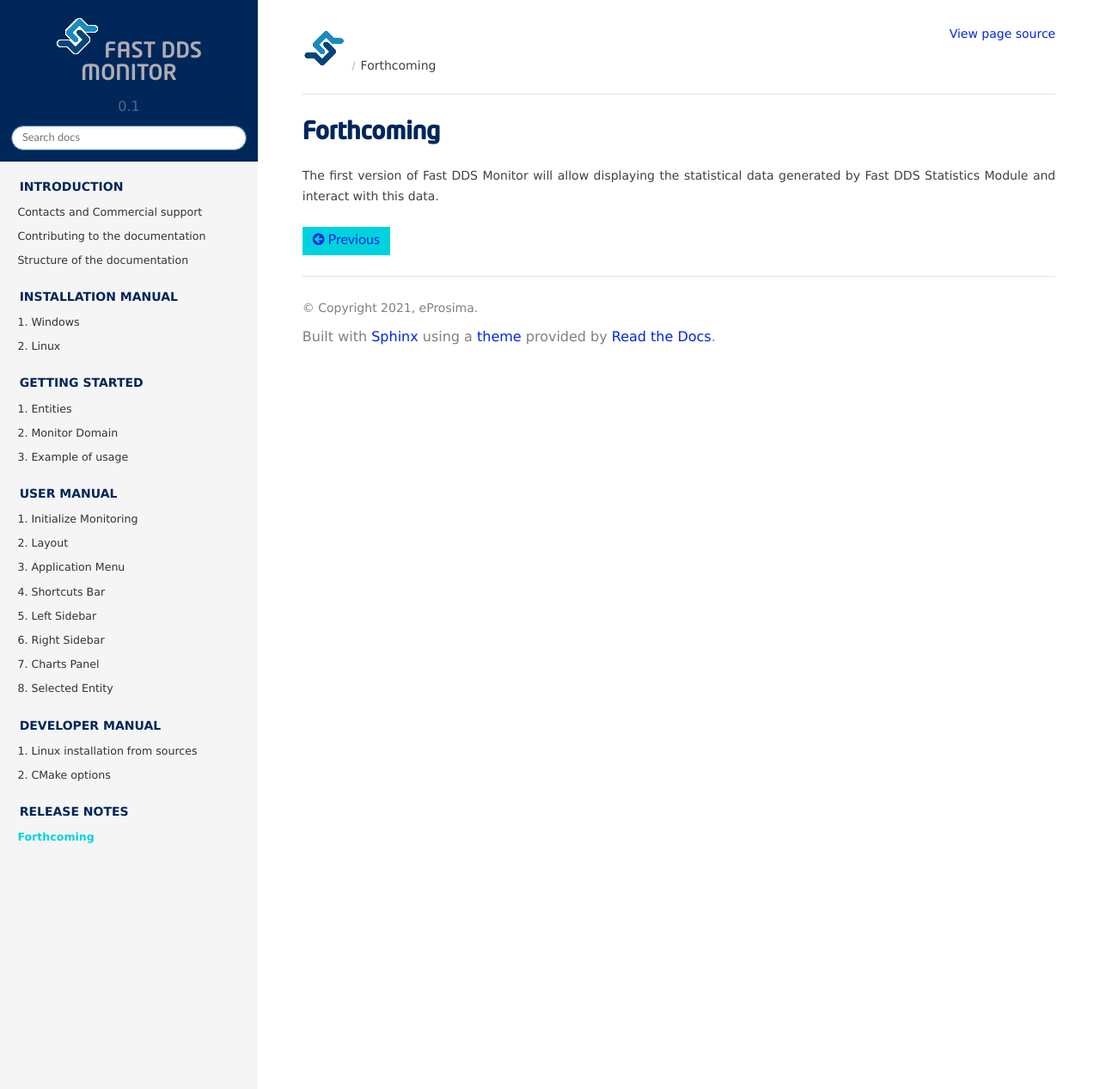
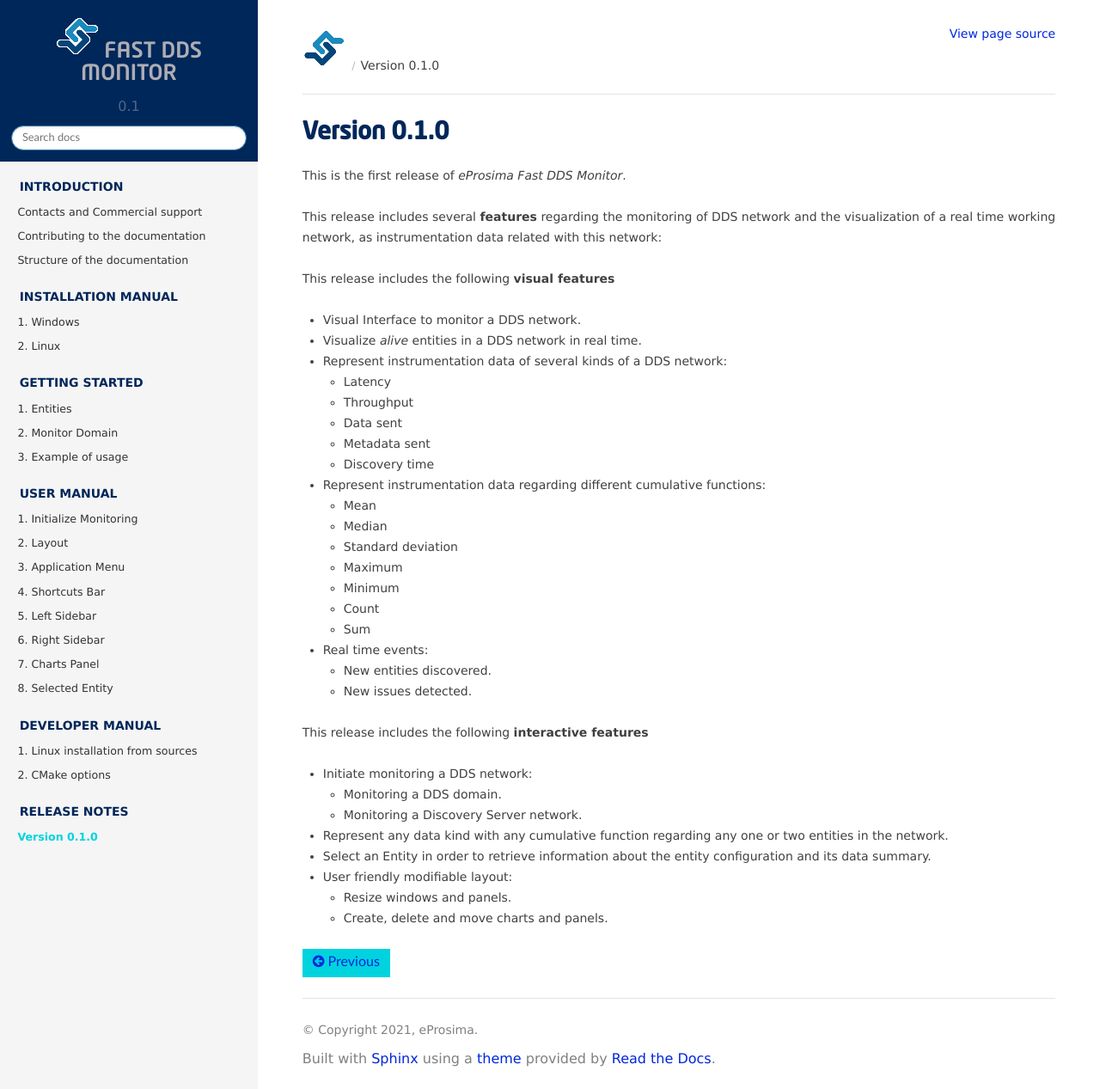
Before and after one commit to nguyenthang7215/DDS_Monitor, a Sphinx documentation site: the page built from docs/rst/notes/notes.rst, in a window 1280 px wide and 1267 px high. Shown: the whole window at 86% size. Built offline with Sphinx 7.4.7 and the Read the Docs theme 2.0.0, drawn with Linux system fonts in a browser that asks for light colours.

Commit message:
Add Release Notes (#55)
* Add Release Notes

Signed-off-by: jparisu <javierparis@eprosima.com>

* Applied suggestions

Signed-off-by: RaulSanchez <raul@eprosima.com>

Co-authored-by: RaulSanchez <raul@eprosima.com>

```diff
--- a/docs/rst/notes/notes.rst
+++ b/docs/rst/notes/notes.rst
@@ -1,8 +1,53 @@
 .. _release_notes:
 
-###########
-Forthcoming
-###########
+#############
+Version 0.1.0
+#############
 
-The first version of Fast DDS Monitor will allow displaying the statistical data generated by Fast DDS
-Statistics Module and interact with this data.
+This is the first release of *eProsima Fast DDS Monitor*.
+
+This release includes several **features** regarding the monitoring of DDS network and the visualization
+of a real time working network, as instrumentation data related with this network:
+
+This release includes the following **visual features**
+
+* Visual Interface to monitor a DDS network.
+
+* Visualize *alive* entities in a DDS network in real time.
+
+* Represent instrumentation data of several kinds of a DDS network:
+
+  * Latency
+  * Throughput
+  * Data sent
+  * Metadata sent
+  * Discovery time
+
+* Represent instrumentation data regarding different cumulative functions:
+
+  * Mean
+  * Median
+  * Standard deviation
+  * Maximum
+  * Minimum
+  * Count
+  * Sum
+
+* Real time events:
+
+  * New entities discovered.
+  * New issues detected.
+
+This release includes the following **interactive features**
+
+* Initiate monitoring a DDS network:
+
+  * Monitoring a DDS domain.
+  * Monitoring a Discovery Server network.
+
+* Represent any data kind with any cumulative function regarding any one or two entities in the network.
+* Select an Entity in order to retrieve information about the entity configuration and its data summary.
+* User friendly modifiable layout:
+
+  * Resize windows and panels.
+  * Create, delete and move charts and panels.
```
